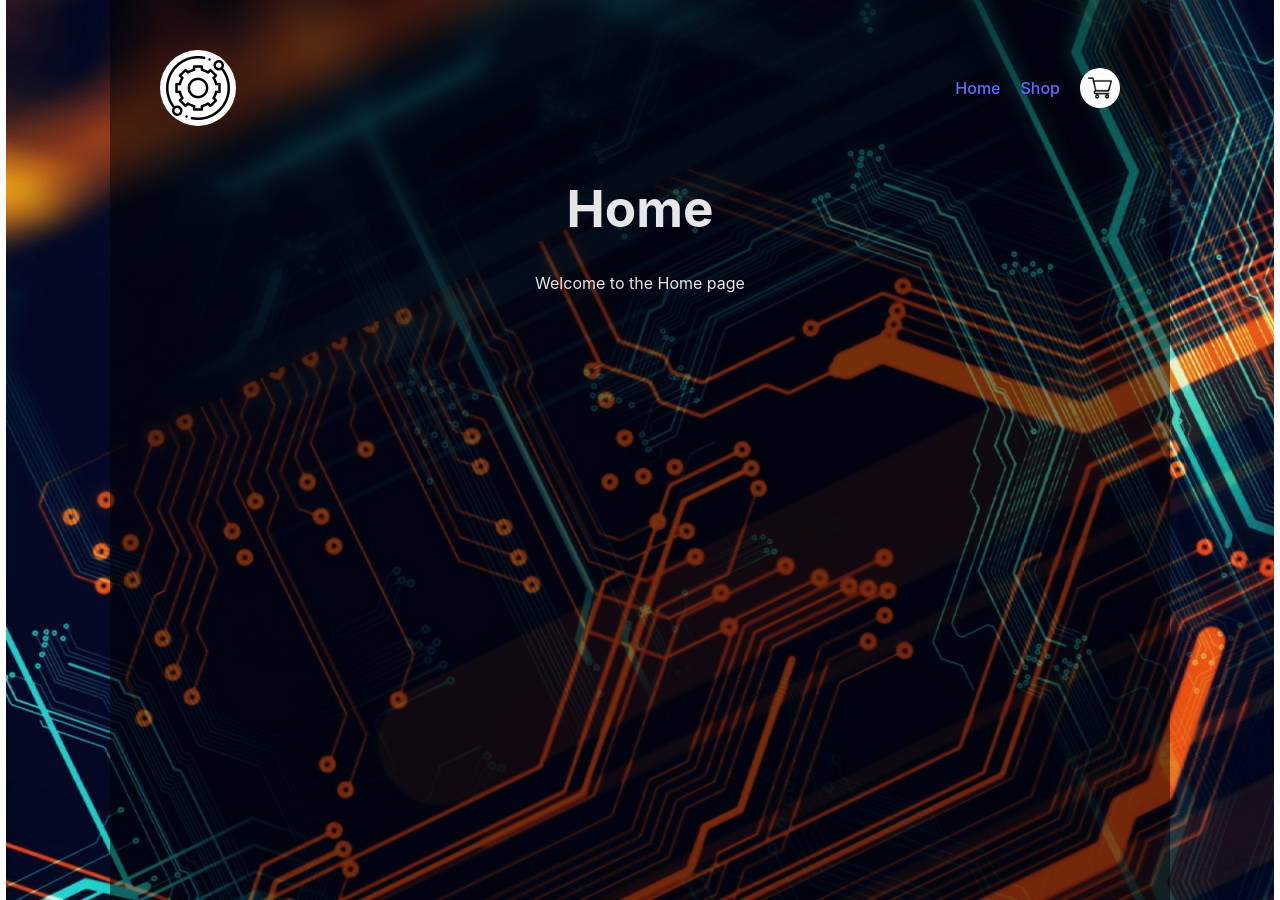
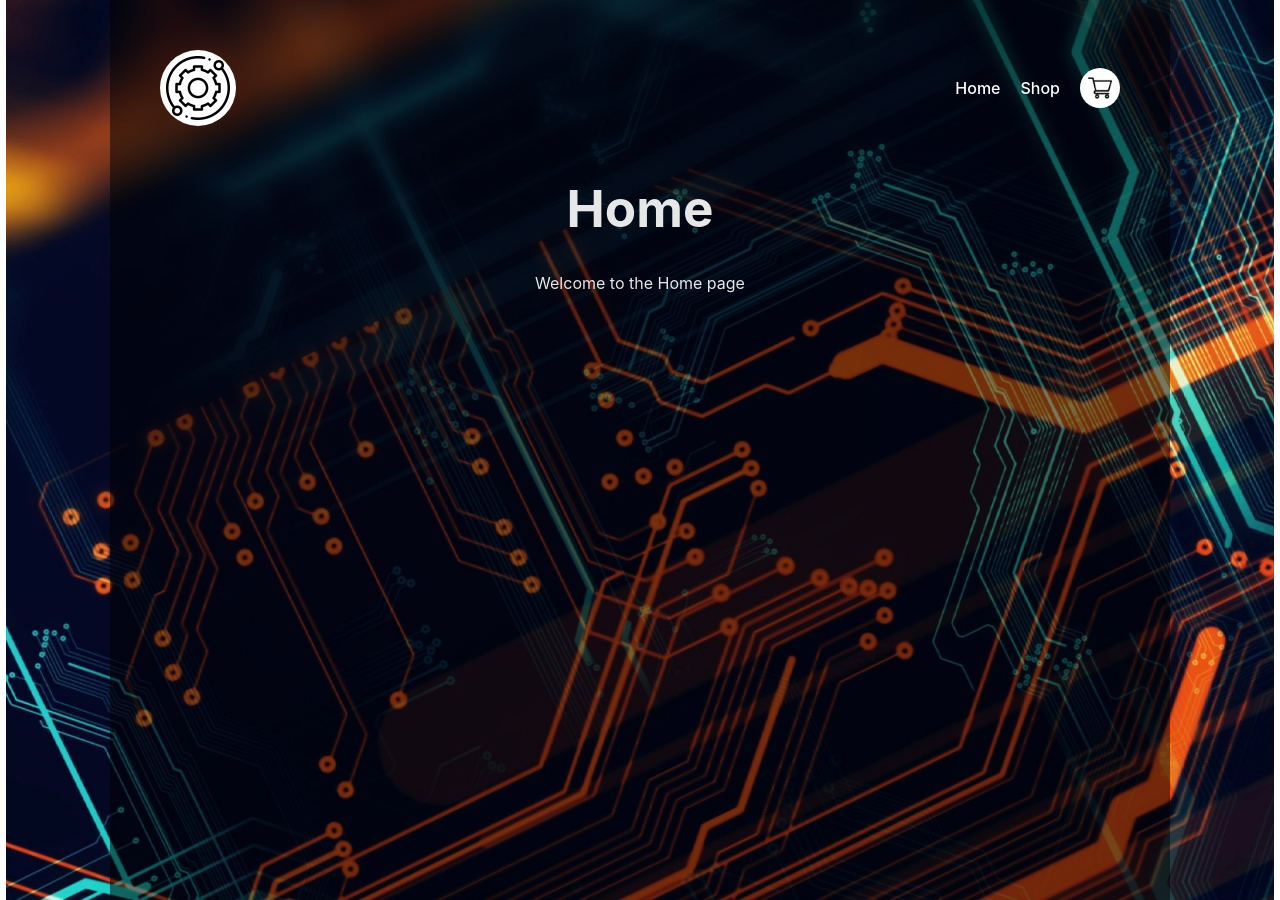
Before and after one commit to tylerprehl/top-shopping-cart, a React (Vite) app: page / in a window 1280 px wide. Built offline with nearby package versions, Linux system fonts and the light colour scheme; no server answers.

Commit message:
Make NavBar link color white

```diff
--- a/src/index.css
+++ b/src/index.css
@@ -16,7 +16,7 @@
 a {
 
   font-weight: 500;
-  color: #646cff;
+  color: white;
   text-decoration: inherit;
 }
 a:hover {
@@ -50,7 +50,7 @@ button {
 button:hover {
   border-color: #646cff;
 }
-/* button:focus, */
+
 button:active {
   outline: 4px auto -webkit-focus-ring-color;
 }
```
Also changed, not shown: src/components/NavBar/NavBar.jsx (+7 -5 lines).
